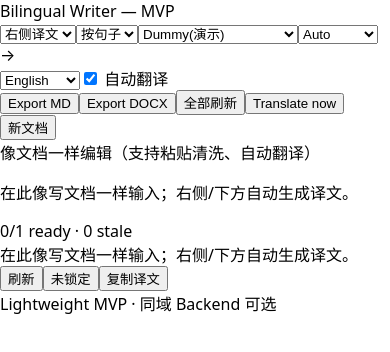
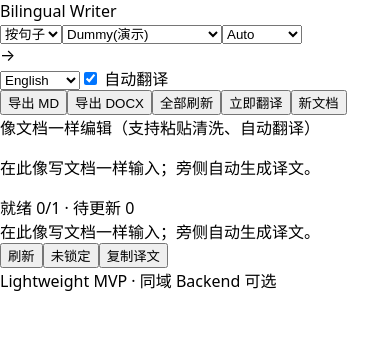
Before and after one commit to Frank-Luo69/languages-writer, a Next.js app: page / in a window 390 px wide. Shown: the top 352 px of the page. Built offline with nearby package versions, Linux system fonts and the light colour scheme.

Commit message:
fix: remove layout toggle to prevent duplicate rendering; unify responsive layout; refine editor sync; UI polish; keep export modules unchanged

```diff
--- a/app/page.tsx
+++ b/app/page.tsx
@@ -10,7 +10,6 @@ type Segment = {
   errorMsg?: string;
 };
 
-type LayoutMode = "side" | "below";
 type Provider = "dummy" | "libre" | "backend";
 type SegMode = "sentence" | "paragraph";
 
@@ -119,7 +118,6 @@ async function translateBackend(q: string, src: string, tgt: string) {
 }
 
 export default function Page() {
-  const [layout, setLayout] = useState<LayoutMode>("side");
   const [segMode, setSegMode] = useState<SegMode>("sentence");
   const [provider, setProvider] = useState<Provider>("dummy");
   const [endpoint, setEndpoint] = useState("https://libretranslate.de/translate");
@@ -128,7 +126,7 @@ export default function Page() {
   const [targetLang, setTargetLang] = useState("en");
   const [autoTranslate, setAutoTranslate] = useState(true);
 
-  const [html, setHtml] = useState("<p>在此像写文档一样输入；右侧/下方自动生成译文。</p>");
+  const [html, setHtml] = useState("<p>在此像写文档一样输入；旁侧自动生成译文。</p>");
   const editorRef = useRef<HTMLDivElement | null>(null);
 
   const [segments, setSegments] = useState<Segment[]>([]);
@@ -138,7 +136,12 @@ export default function Page() {
   const [progressActive, setProgressActive] = useState(false);
   const [draftBanner, setDraftBanner] = useState<{ html: string; savedAt: number } | null>(null);
 
-  useEffect(() => { const el = editorRef.current; if (el && el.innerHTML !== html) el.innerHTML = html; }, [layout]);
+  // 将 state 写回编辑器：避免每次键入都重设，只有当编辑器不在焦点时才同步，防止光标跳动
+  useEffect(() => {
+    const el = editorRef.current; if (!el) return;
+    if (document.activeElement === el) return;
+    if (el.innerHTML !== html) el.innerHTML = html;
+  }, [html]);
   useEffect(() => { try { const raw = localStorage.getItem(LS_DOC); if (raw) { const obj = JSON.parse(raw); if (obj?.html && obj.html !== html) setDraftBanner({ html: obj.html, savedAt: obj.savedAt || Date.now() }); } } catch {} }, []);
   const debouncedSave = useRef(debounce((h: string) => { try { localStorage.setItem(LS_DOC, JSON.stringify({ html: h, savedAt: Date.now() })); } catch {} }, 1000));
   useEffect(() => { debouncedSave.current(html); }, [html]);
@@ -162,7 +165,7 @@ export default function Page() {
 
   function showToast(msg: string, type: "success" | "error" = "success") { setToast({ msg, type }); setTimeout(() => setToast(null), 1600); }
   function flushEditorDom() { const el = editorRef.current; if (!el) return; const domHtml = el.innerHTML; if (domHtml !== html) setHtml(domHtml); }
-  function onLayoutChange(v: LayoutMode) { flushEditorDom(); setLayout(v); }
+  // 单一布局，无需切换
   function onEditorInput() { const el = editorRef.current; if (!el) return; setHtml(el.innerHTML); debouncedAuto.current(); }
   function onPaste(e: React.ClipboardEvent<HTMLDivElement>) {
     try {
@@ -239,11 +242,7 @@ export default function Page() {
     <div className="min-h-screen bg-gradient-to-b from-white to-slate-50">
       <header className="sticky top-0 z-10 bg-white/80 backdrop-blur border-b relative">
         <div className="max-w-5xl mx-auto px-4 py-3 flex flex-wrap items-center gap-2">
-          <div className="text-lg font-semibold mr-2">Bilingual Writer — MVP</div>
-          <select className="border rounded px-2 py-1 text-sm" value={layout} onChange={(e) => onLayoutChange(e.target.value as LayoutMode)}>
-            <option value="side">右侧译文</option>
-            <option value="below">下方译文</option>
-          </select>
+          <div className="text-lg font-semibold mr-2">Bilingual Writer</div>
           <select className="border rounded px-2 py-1 text-sm" value={segMode} onChange={(e)=>setSegMode(e.target.value as SegMode)}>
             <option value="sentence">按句子</option>
             <option value="paragraph">按段落</option>
@@ -268,10 +267,10 @@ export default function Page() {
           </select>
           <label className="ml-2 text-sm flex items-center gap-1"><input type="checkbox" checked={autoTranslate} onChange={(e)=>setAutoTranslate(e.target.checked)} /> 自动翻译</label>
           <div className="ml-auto flex items-center gap-2">
-            <button className="border rounded px-2 py-1 text-sm" onClick={exportMarkdown}>Export MD</button>
-            <button className="border rounded px-2 py-1 text-sm" onClick={exportDocx}>Export DOCX</button>
+            <button className="border rounded px-2 py-1 text-sm" onClick={exportMarkdown}>导出 MD</button>
+            <button className="border rounded px-2 py-1 text-sm" onClick={exportDocx}>导出 DOCX</button>
             <button className="border rounded px-2 py-1 text-sm" onClick={refreshAll} disabled={busy}>全部刷新</button>
-            <button className="bg-emerald-600 text-white rounded px-3 py-1 text-sm" onClick={translateStale} disabled={busy}>Translate now</button>
+            <button className="bg-emerald-600 text-white rounded px-3 py-1 text-sm" onClick={translateStale} disabled={busy}>立即翻译</button>
             <button className="border rounded px-2 py-1 text-sm" onClick={newDoc}>新文档</button>
           </div>
         </div>
@@ -290,22 +289,21 @@ export default function Page() {
         </div>
       )}
 
-      <main className="max-w-5xl mx-auto px-4 py-6 space-y-4">
-        {layout === "side" ? (
+      <main className="max-w-5xl mx-auto px-4 py-6">
         <div className="grid grid-cols-1 lg:grid-cols-2 gap-4">
-            <div className="bg-white rounded-2xl border shadow-sm p-4">
+          <div className="bg-white rounded-2xl border border-slate-200 shadow-sm p-4">
             <div className="text-sm text-slate-500 mb-2">像文档一样编辑（支持粘贴清洗、自动翻译）</div>
             <div ref={editorRef} contentEditable suppressContentEditableWarning className="min-h-[44vh] rounded-xl border p-4 focus:outline-none prose max-w-none"
                  onInput={onEditorInput} onBlur={onEditorInput} onPaste={onPaste} onCompositionEnd={onEditorInput} />
           </div>
-            <div className="bg-white rounded-2xl border shadow-sm p-4">
-              <div className="text-sm text-slate-500">{s.fresh}/{s.total} ready · {s.stale} stale {s.trans ? `· ${s.trans}…` : ""}</div>
+          <div className="bg-white rounded-2xl border border-slate-200 shadow-sm p-4">
+            <div className="text-sm text-slate-500">就绪 {s.fresh}/{s.total} · 待更新 {s.stale}{s.trans ? ` · 进行中 ${s.trans}…` : ""}</div>
             <div className="mt-3 space-y-3">
               {segments.length === 0 && <div className="text-sm text-slate-400">输入文本后，这里显示对齐译文。</div>}
               {segments.map((seg, i) => (
                 <div key={seg.id} className="rounded-xl border p-3" data-seg={seg.id}>
                   <div className="text-xs text-slate-500 whitespace-pre-wrap">{seg.text}</div>
-                    <div className="mt-2 p-2 bg-slate-50 border rounded translation-box whitespace-pre-wrap min-h-[1.5rem]">
+                  <div className="mt-2 p-2 bg-slate-50 border border-slate-200 rounded translation-box whitespace-pre-wrap min-h-[1.5rem]">
                     {seg.translation || (seg.status === "translating" ? "Translating…" : "")}
                     {seg.status === "error" && <div className="text-xs text-red-600">{seg.errorMsg}</div>}
                   </div>
@@ -321,30 +319,6 @@ export default function Page() {
             </div>
           </div>
         </div>
-        ) : (
-          <div className="bg-white rounded-2xl border shadow-sm p-4">
-            <div className="text-sm text-slate-500 mb-2">文档视图（原文 + 下方译文）</div>
-            <div ref={editorRef} contentEditable suppressContentEditableWarning className="min-h-[24vh] rounded-xl border p-4 focus:outline-none prose max-w-none"
-                 onInput={onEditorInput} onBlur={onEditorInput} onPaste={onPaste} onCompositionEnd={onEditorInput} />
-            <div className="mt-4 space-y-4">
-              {segments.map((seg, i) => (
-                <div key={seg.id} className="rounded-xl border p-3" data-seg={seg.id}>
-                  <div className="whitespace-pre-wrap leading-7">{seg.text}</div>
-                  <div className="mt-2 pl-3 border-l-2 bg-slate-50 rounded whitespace-pre-wrap text-sm translation-box">
-                    {seg.translation || (seg.status === "translating" ? "Translating…" : "")}
-                  </div>
-                  <div className="mt-2 flex items-center gap-2 text-sm">
-                    <button className="border rounded px-2 py-1" onClick={()=>refreshOne(i)} disabled={seg.locked || busy}>刷新</button>
-                    <button className="border rounded px-2 py-1" onClick={()=>setLock(i, !seg.locked)}>{seg.locked ? "已锁定" : "未锁定"}</button>
-                    <button className="border rounded px-2 py-1" onClick={async()=>{ const ok = await copyText(seg.translation || ""); showToast(ok ? "已复制" : "复制失败", ok ? "success" : "error"); }}>复制译文</button>
-                    {seg.status === "stale" && <span className="text-xs text-amber-600">需更新</span>}
-                    {seg.status === "fresh" && <span className="text-xs text-emerald-600">最新</span>}
-                  </div>
-                </div>
-              ))}
-            </div>
-          </div>
-        )}
       </main>
 
       {toast && (<div className={`fixed bottom-4 right-4 z-50 text-white px-3 py-2 rounded-xl shadow ${toast.type === "success" ? "bg-emerald-600" : "bg-amber-600"}`}>{toast.msg}</div>)}
```
Lines whose indentation alone changed are shown as unchanged.
